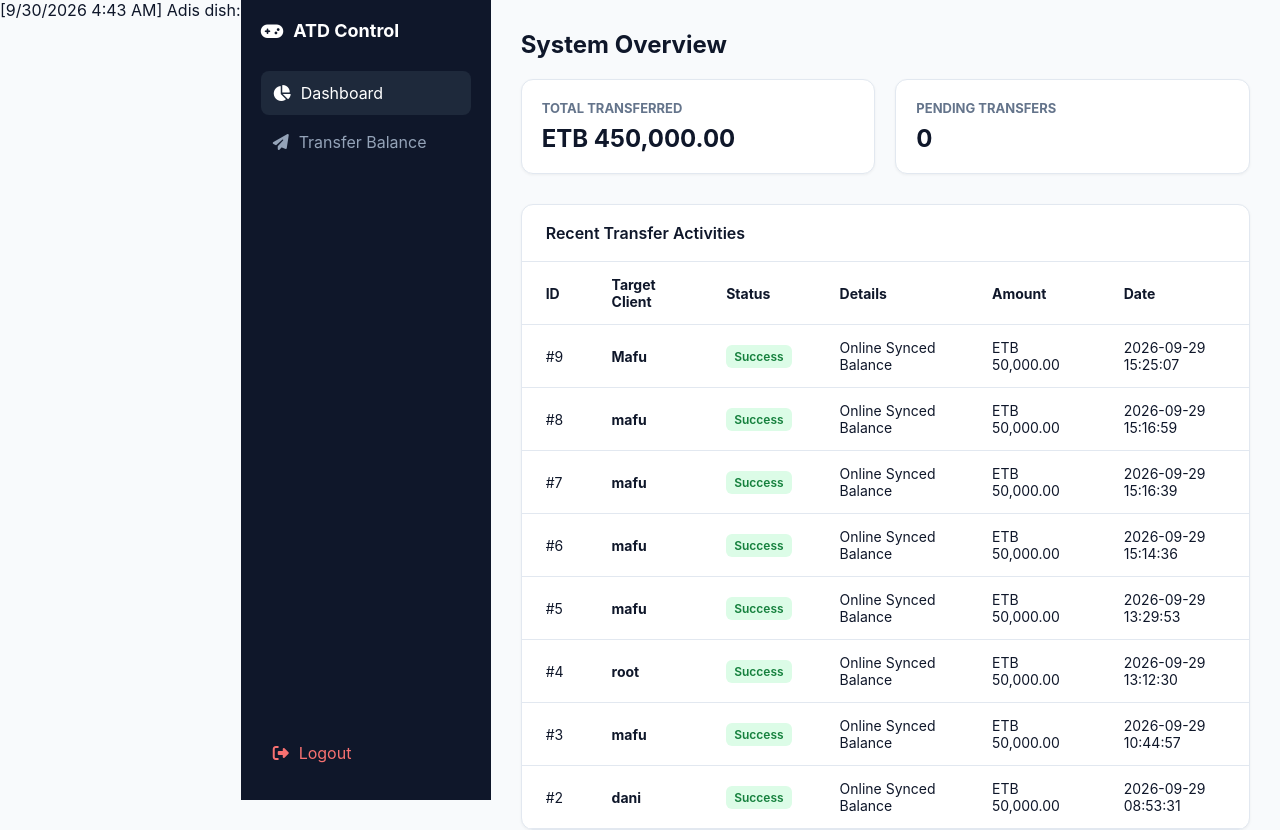
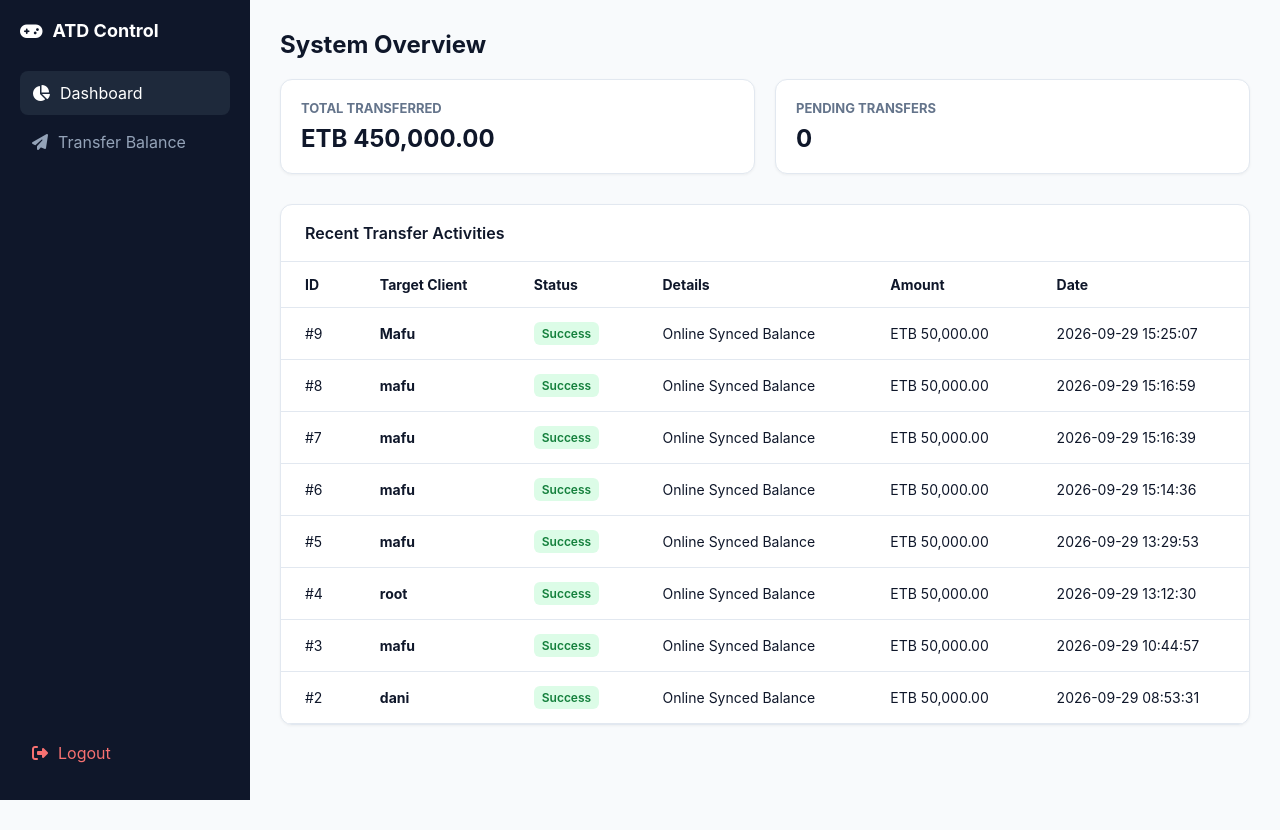
Before and after one commit to mikialtaye-ship-it/bingo-sync-api, a PHP site: page /dashboard.php in a window 1280 px wide. After the commit the page ends 800 px from the top, so only its background shows below. Run offline with PHP 8.4, Linux system fonts and the light colour scheme; the visitor is signed in with stand-in values (Sample User, id 1); data comes from the database, SQL or seed files in the repository; some libraries are stand-ins or nearby versions.

Commit message:
Fix PHP opening tag formatting in dashboard.php

```diff
--- a/dashboard.php
+++ b/dashboard.php
@@ -1,4 +1,4 @@
-[9/30/2026 4:43 AM] Adis dish: <?php
+<?php
 session_start();
 
 if (!isset($_SESSION['user_id']) || !isset($_SESSION['username'])) {
```
